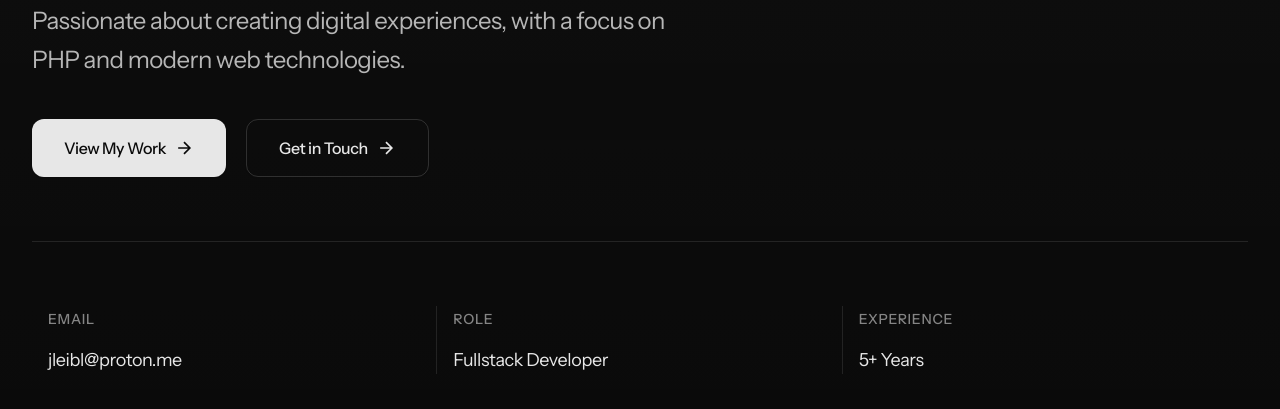
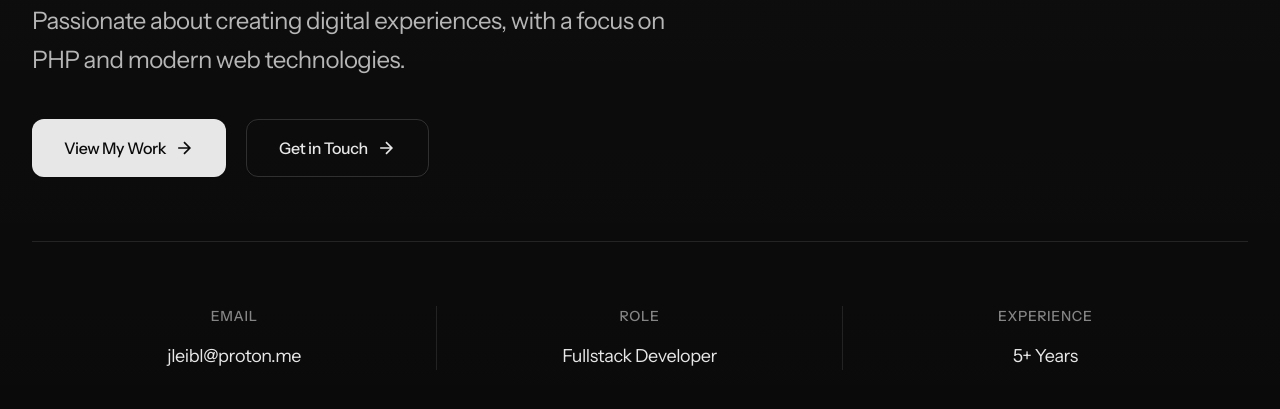
Before and after one commit to AtomicWasTaken/jleibl.net, an Astro site: page / in a window 1280 px wide. Shown: the part 531-940 px from the top of the page. Built offline with nearby package versions, Linux system fonts and the light colour scheme; Astro itself is replaced by a stand-in of ours.

Commit message:
style(Hero): center-align text and adjust flex properties

```diff
--- a/src/components/sections/Hero.astro
+++ b/src/components/sections/Hero.astro
@@ -65,33 +65,33 @@ import GermanyFlag from '../ui/GermanyFlag.astro';
       </div>
 
       <div class="border-t theme-border pt-8 mt-10">
-        <div class="grid grid-cols-1 sm:grid-cols-3 w-full gap-6 sm:gap-0 py-6 sm:py-8 font-['Instrument_Sans']">
-          <div class="sm:border-r theme-border last:border-r-0 px-4">
-            <div class="mb-3 sm:mb-4">
-              <span class="theme-text-40 uppercase tracking-wider text-xs sm:text-sm font-medium">EMAIL</span>
+        <div class="grid grid-cols-1 sm:grid-cols-3 w-full gap-6 sm:gap-0 py-6 sm:py-8 font-['Instrument_Sans'] text-center">
+          <div class="sm:border-r theme-border last:border-r-0 px-4 flex flex-col items-center justify-center">
+            <div class="mb-3 sm:mb-4 w-full text-center">
+              <span class="theme-text-40 uppercase tracking-wider text-xs sm:text-sm font-medium block">EMAIL</span>
             </div>
             <a
               href="mailto:jleibl@proton.me"
-              class="theme-text-90 hover:theme-primary transition-colors text-base sm:text-lg"
+              class="theme-text-90 hover:theme-primary transition-colors text-base sm:text-lg block w-full"
             >
               jleibl@proton.me
             </a>
           </div>
 
-          <div class="sm:border-r theme-border last:border-r-0 px-4">
-            <div class="mb-3 sm:mb-4">
-              <span class="theme-text-40 uppercase tracking-wider text-xs sm:text-sm font-medium">ROLE</span>
+          <div class="sm:border-r theme-border last:border-r-0 px-4 flex flex-col items-center justify-center">
+            <div class="mb-3 sm:mb-4 w-full text-center">
+              <span class="theme-text-40 uppercase tracking-wider text-xs sm:text-sm font-medium block">ROLE</span>
             </div>
-            <span class="theme-text-90 text-base sm:text-lg">
+            <span class="theme-text-90 text-base sm:text-lg block w-full">
               Fullstack Developer
             </span>
           </div>
 
-          <div class="px-4">
-            <div class="mb-3 sm:mb-4">
-              <span class="theme-text-40 uppercase tracking-wider text-xs sm:text-sm font-medium">EXPERIENCE</span>
+          <div class="px-4 flex flex-col items-center justify-center">
+            <div class="mb-3 sm:mb-4 w-full text-center">
+              <span class="theme-text-40 uppercase tracking-wider text-xs sm:text-sm font-medium block">EXPERIENCE</span>
             </div>
-            <span class="theme-text-90 text-base sm:text-lg">
+            <span class="theme-text-90 text-base sm:text-lg block w-full">
               5+ Years
             </span>
           </div>
```
